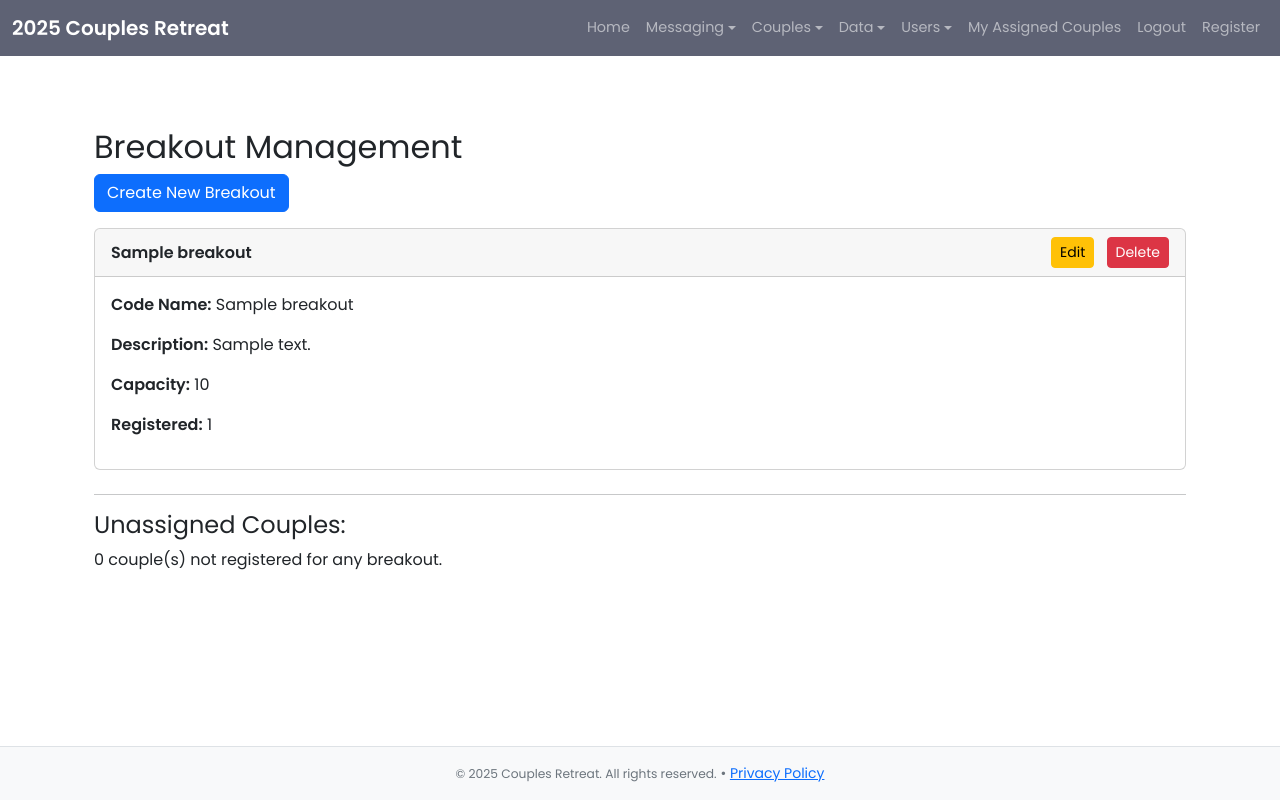
After one commit to fikunmi-2/CouplesRetreat2025, a Django app: page /breakouts/ in a window 1280 px wide. The commit adds this page. Run offline with Django 4.2, Linux system fonts and the light colour scheme; a user stored in the database is signed in; tables that the repository leaves empty hold one stand-in row (values such as "Sample post"); parts of the project's set-up code (start-up, migrations or seed data) failed here and were passed over; some libraries are stand-ins or nearby versions.

Commit message:
Changed Seminar to Breakout

```diff
--- a/login/templates/labourer_dashboard.html
+++ b/login/templates/labourer_dashboard.html
@@ -40,7 +40,7 @@
               <li><a class="dropdown-item" href="{% url 'pdf_registee' user.unique_id %}">Download Tag</a></li>
               <li><a class="dropdown-item" href="{% url 'confirm_attendance' user.s_name user.unique_id %}">Confirm Attendance</a></li>
               <li><a class="dropdown-item" href="{% url 'mark_present' user.unique_id %}">Mark Present</a></li>
-              <li><a class="dropdown-item" href="{% url 'choose_seminar' user.unique_id %}">Choose Seminar</a></li>
+              <li><a class="dropdown-item" href="{% url 'choose_breakout' user.unique_id %}">Choose Breakout</a></li>
               <li><a class="dropdown-item" href="#" data-bs-toggle="modal" data-bs-target="#noteModal{{ user.id }}">Add/View Note</a></li>
             </ul>
           </div>
--- a/messaging_engine/views.py
+++ b/messaging_engine/views.py
@@ -319,8 +319,6 @@ def add_recipient_if_unique(data, is_user):
     )
     return recipient, None
 
-
-
 def validate_message_data(data, request):
     errors = {}
 
--- a/website/models.py
+++ b/website/models.py
@@ -2,7 +2,7 @@ from django.db import models
 import uuid
 from django.contrib.auth.models import User
 
-class Seminar(models.Model):
+class Breakouts(models.Model):
     title = models.CharField(max_length=100)
     description = models.TextField()
     code_name = models.CharField(max_length=20, unique=True)
@@ -41,7 +41,7 @@ class Registered(models.Model):
     has_confirmed_attendance = models.BooleanField(default=False)
     is_present = models.BooleanField(default=False)
     labourer_note = models.TextField("Labourer Note", blank=True)
-    seminar = models.ForeignKey(Seminar, on_delete=models.SET_NULL, null=True, blank=True, related_name='registered_set')
+    breakout = models.ForeignKey(Breakouts, on_delete=models.SET_NULL, null=True, blank=True, related_name='registered_set')
 
     def __str__(self):
         return self.s_name
--- a/website/templates/base.html
+++ b/website/templates/base.html
@@ -129,7 +129,7 @@
             <a class="nav-link dropdown-toggle" href="#" id="dataDropdown" role="button" data-bs-toggle="dropdown">Data</a>
             <ul class="dropdown-menu dropdown-menu-end">
               <li><a class="dropdown-item" href="{% url 'manage_resources' %}">Manage Resources</a></li>
-              <li><a class="dropdown-item" href="{% url 'seminar_admin_dashboard' %}">Manage Seminars</a></li>
+              <li><a class="dropdown-item" href="{% url 'breakout_admin_dashboard' %}">Manage Breakouts</a></li>
               <li><a class="dropdown-item" href="{% url 'upload_registered_excel' %}">Import/Export</a></li>
             </ul>
           </li>
--- /dev/null
+++ b/website/templates/breakouts/admin_dashboard.html
@@ -0,0 +1,32 @@
+{% extends 'base.html' %}
+{% block content %}
+<div class="container mt-5">
+  <h2>Breakout Management</h2>
+
+  <a class="btn btn-primary mb-3" href="{% url 'create_breakout' %}">Create New Breakout</a>
+
+  {% for breakout in breakouts %}
+    <div class="card mb-4">
+      <div class="card-header d-flex justify-content-between align-items-center">
+        <strong>{{ breakout.title }}</strong>
+        <div>
+          <a class="btn btn-sm btn-warning me-2" href="{% url 'edit_breakout' breakout.id %}">Edit</a>
+          <a class="btn btn-sm btn-danger" href="{% url 'delete_breakout' breakout.id %}">Delete</a>
+        </div>
+      </div>
+      <div class="card-body">
+        <p><strong>Code Name:</strong> {{ breakout.code_name }}</p>
+        <p><strong>Description:</strong> {{ breakout.description }}</p>
+        <p><strong>Capacity:</strong> {{ breakout.max_capacity }}</p>
+        <p><strong>Registered:</strong> {{ breakout.assigned_count }}</p>
+      </div>
+    </div>
+  {% empty %}
+    <p>No breakouts available.</p>
+  {% endfor %}
+
+  <hr>
+      <h4>Unassigned Couples:</h4>
+    <p>{{ unassigned_count }} couple(s) not registered for any breakout.</p>
+</div>
+{% endblock %}
--- a/website/templates/seminars/seminar_form.html
+++ b/website/templates/breakouts/breakout_form.html
@@ -6,7 +6,7 @@
     {% csrf_token %}
     {{ form.as_p }}
     <button class="btn btn-success mt-2" type="submit">Save</button>
-    <a href="{% url 'seminar_admin_dashboard' %}" class="btn btn-secondary mt-2">Cancel</a>
+    <a href="{% url 'breakout_admin_dashboard' %}" class="btn btn-secondary mt-2">Cancel</a>
   </form>
 </div>
 {% endblock %}
--- a/website/templates/viewregistered.html
+++ b/website/templates/viewregistered.html
@@ -127,7 +127,7 @@
                     <li><a class="dropdown-item" href="{% url 'pdf_registee' user.unique_id %}">Download Tag</a></li>
                     <li><a class="dropdown-item" href="{% url 'confirm_attendance' user.s_name user.unique_id %}">Confirm Attendance</a></li>
                     <li><a class="dropdown-item" href="{% url 'mark_present' user.unique_id %}">Mark Present</a></li>
-                    <li><a class="dropdown-item" href="{% url 'choose_seminar' user.unique_id %}">Choose Seminar</a></li>
+                    <li><a class="dropdown-item" href="{% url 'choose_breakout' user.unique_id %}">Choose Breakout</a></li>
                 </ul>
             </div>
 
--- a/website/urls.py
+++ b/website/urls.py
@@ -22,9 +22,9 @@ urlpatterns = [
     path('upload_excel', views.upload_excel, name='upload_registered_excel'),
     path('export_excel', views.export_registered_excel, name='export_registered_excel'),
     path('privacy_policy', views.privacy_policy, name='privacy_policy'),
-    path('seminars/', views.seminar_admin_dashboard, name='seminar_admin_dashboard'),
-    path('seminars/create/', views.create_seminar, name='create_seminar'),
-    path('seminars/<int:seminar_id>/edit/', views.edit_seminar, name='edit_seminar'),
-    path('seminars/<int:seminar_id>/delete/', views.delete_seminar, name='delete_seminar'),
-    path('choose_seminar/<uuid:unique_id>/', views.choose_seminar, name='choose_seminar'),
+    path('breakouts/', views.breakout_admin_dashboard, name='breakout_admin_dashboard'),
+    path('breakouts/create/', views.create_breakout, name='create_breakout'),
+    path('breakouts/<int:breakout_id>/edit/', views.edit_breakout, name='edit_breakout'),
+    path('breakouts/<int:breakout_id>/delete/', views.delete_breakout, name='delete_breakout'),
+    path('choose_breakout/<uuid:unique_id>/', views.choose_breakout, name='choose_breakout'),
 ]
--- a/website/views.py
+++ b/website/views.py
@@ -2,8 +2,8 @@ import json
 
 from django.contrib import messages
 from django.shortcuts import render, redirect, get_object_or_404
-from .models import Registered, Resource, Seminar
-from .forms import RegisterForm, SeminarForm
+from .models import Registered, Resource, Breakouts
+from .forms import RegisterForm, BreakoutForm
 
 from openpyxl import load_workbook
 from django import forms
@@ -150,10 +150,10 @@ def pdf_registee(request, unique_id):
 
     reg_couple = Registered.objects.get(unique_id=unique_id)
 
-    # Check if seminar is selected
-    if not reg_couple.seminar:
-        messages.warning(request, "You must register for a seminar before downloading your tag.")
-        return redirect('choose_seminar', unique_id=unique_id)
+    # Check if breakout is selected
+    if not reg_couple.breakout:
+        messages.warning(request, "You must register for a breakout before downloading your tag.")
+        return redirect('choose_breakout', unique_id=unique_id)
 
     # Page setup
     page_width, page_height = A4
@@ -218,11 +218,11 @@ def pdf_registee(request, unique_id):
         qr_y = content_start_y - 3.8 * cm
         c.drawImage(qr_reader, qr_x, qr_y, width=qr_size, height=qr_size)
 
-        # Seminar code name under QR (in red and bold)
-        seminar_code = reg_couple.seminar.code_name
+        # Breakout code name under QR (in red and bold)
+        breakout_code = reg_couple.breakout.code_name
         c.setFont("Times-Bold", 12)
         c.setFillColorRGB(1, 0, 0)  # Red
-        c.drawCentredString(center_x, qr_y - 0.55 * cm, f"{seminar_code}")
+        c.drawCentredString(center_x, qr_y - 0.55 * cm, f"{breakout_code}")
 
     c.showPage()
     c.save()
@@ -444,84 +444,84 @@ def privacy_policy(request):
     return render(request, "privacy_policy.html", {})
 
 @superuser_required
-def seminar_admin_dashboard(request):
-    seminars = Seminar.objects.all().order_by('title')
-    for seminar in seminars:
-        seminar.assigned_couples = seminar.registered_set.all()
-        seminar.assigned_count = seminar.assigned_couples.count()
+def breakout_admin_dashboard(request):
+    breakouts = Breakouts.objects.all().order_by('title')
+    for breakout in breakouts:
+        breakout.assigned_couples = breakout.registered_set.all()
+        breakout.assigned_count = breakout.assigned_couples.count()
 
-    unassigned = Registered.objects.filter(seminar__isnull=True).order_by('s_name')
+    unassigned = Registered.objects.filter(breakout__isnull=True).order_by('s_name')
 
-    return render(request, 'seminars/admin_dashboard.html', {
-        'seminars': seminars,
+    return render(request, 'breakouts/admin_dashboard.html', {
+        'breakouts': breakouts,
         'unassigned': unassigned,
         'unassigned_count': unassigned.count()
     })
 
 @superuser_required
-def create_seminar(request):
+def create_breakout(request):
     if request.method == 'POST':
-        form = SeminarForm(request.POST)
+        form = BreakoutForm(request.POST)
         if form.is_valid():
             form.save()
-            messages.success(request, "Seminar created successfully.")
-            return redirect('seminar_admin_dashboard')
+            messages.success(request, "Breakout created successfully.")
+            return redirect('breakout_admin_dashboard')
     else:
-        form = SeminarForm()
-    return render(request, 'seminars/seminar_form.html', {'form': form, 'title': 'Create Seminar'})
+        form = BreakoutForm()
+    return render(request, 'breakouts/breakout_form.html', {'form': form, 'title': 'Create Breakout'})
 
 @superuser_required
-def edit_seminar(request, seminar_id):
-    seminar = get_object_or_404(Seminar, id=seminar_id)
+def edit_breakout(request, breakout_id):
+    breakout = get_object_or_404(Breakouts, id=breakout_id)
     if request.method == 'POST':
-        form = SeminarForm(request.POST, instance=seminar)
+        form = BreakoutForm(request.POST, instance=breakout)
         if form.is_valid():
             form.save()
-            messages.success(request, "Seminar updated successfully.")
-            return redirect('seminar_admin_dashboard')
+            messages.success(request, "Breakout updated successfully.")
+            return redirect('breakout_admin_dashboard')
     else:
-        form = SeminarForm(instance=seminar)
-    return render(request, 'seminars/seminar_form.html', {'form': form, 'title': 'Edit Seminar'})
+        form = BreakoutForm(instance=breakout)
+    return render(request, 'breakouts/breakout_form.html', {'form': form, 'title': 'Edit Breakout'})
 
 @superuser_required
-def delete_seminar(request, seminar_id):
-    seminar = get_object_or_404(Seminar, id=seminar_id)
-    assigned_count = seminar.registered_set.count()
+def delete_breakout(request, breakout_id):
+    breakout = get_object_or_404(Breakouts, id=breakout_id)
+    assigned_count = breakout.registered_set.count()
 
     if request.method == 'POST':
-        seminar.delete()
-        messages.success(request, f"Seminar deleted. {assigned_count} couple(s) were unassigned.")
-        return redirect('seminar_admin_dashboard')
+        breakout.delete()
+        messages.success(request, f"Breakout deleted. {assigned_count} couple(s) were unassigned.")
+        return redirect('breakout_admin_dashboard')
 
-    return render(request, 'seminars/confirm_delete.html', {
-        'seminar': seminar,
+    return render(request, 'breakouts/confirm_delete.html', {
+        'breakout': breakout,
         'assigned_count': assigned_count
     })
 
-def choose_seminar(request, unique_id):
+def choose_breakout(request, unique_id):
     couple = get_object_or_404(Registered, unique_id=unique_id)
     user = request.user
-    seminars = Seminar.objects.all().order_by('title')
+    breakouts = Breakouts.objects.all().order_by('title')
 
-    is_locked = couple.seminar is not None and not (user.is_superuser or user.is_staff)
+    is_locked = couple.breakout is not None and not (user.is_superuser or user.is_staff)
 
     if request.method == 'POST':
-        selected_id = request.POST.get('seminar_id')
-        selected_seminar = Seminar.objects.get(id=selected_id)
+        selected_id = request.POST.get('breakout_id')
+        selected_breakout = Breakouts.objects.get(id=selected_id)
 
         if is_locked:
-            return redirect('choose_seminar', unique_id=unique_id)
+            return redirect('choose_breakout', unique_id=unique_id)
 
-        if selected_seminar.slots_remaining() <= 0:
-            messages.error(request, f"'{selected_seminar.title}' is already full. Please select another seminar.")
-            return redirect('choose_seminar', unique_id=unique_id)
+        if selected_breakout.slots_remaining() <= 0:
+            messages.error(request, f"'{selected_breakout.title}' is already full. Please select another breakout.")
+            return redirect('choose_breakout', unique_id=unique_id)
 
-        couple.seminar = selected_seminar
+        couple.breakout = selected_breakout
         couple.save()
-        return redirect('choose_seminar', unique_id=unique_id)
+        return redirect('choose_breakout', unique_id=unique_id)
 
-    return render(request, 'seminars/choose_seminar.html', {
+    return render(request, 'breakouts/choose_breakout.html', {
         'couple': couple,
-        'seminars': seminars,
+        'breakouts': breakouts,
         'is_locked': is_locked,
     })
```
Also changed, not shown: website/forms.py (+4 -4 lines), website/templates/breakouts/choose_breakout.html (renamed from website/templates/seminars/choose_seminar.html, +10 -10 lines), website/templates/breakouts/confirm_delete.html (added, +15 -0 lines), website/templates/seminars/admin_dashboard.html (deleted, +0 -32 lines), website/templates/seminars/confirm_delete.html (deleted, +0 -15 lines), website/migrations/0021_rename_seminar_breakouts_and_more.py (added).
